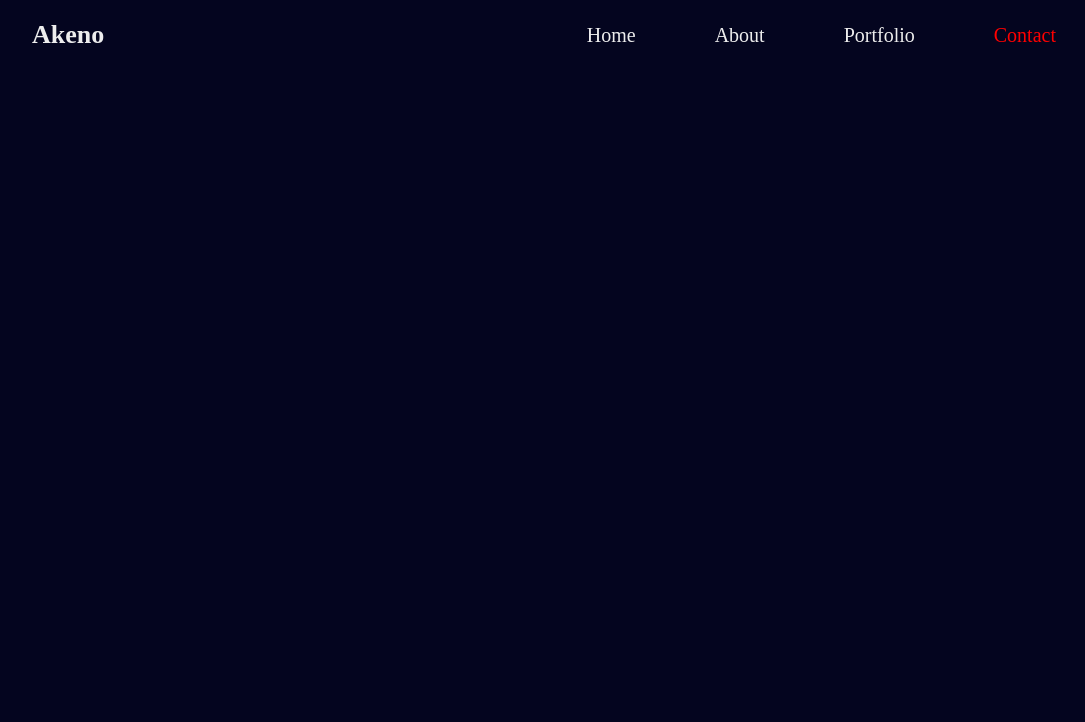
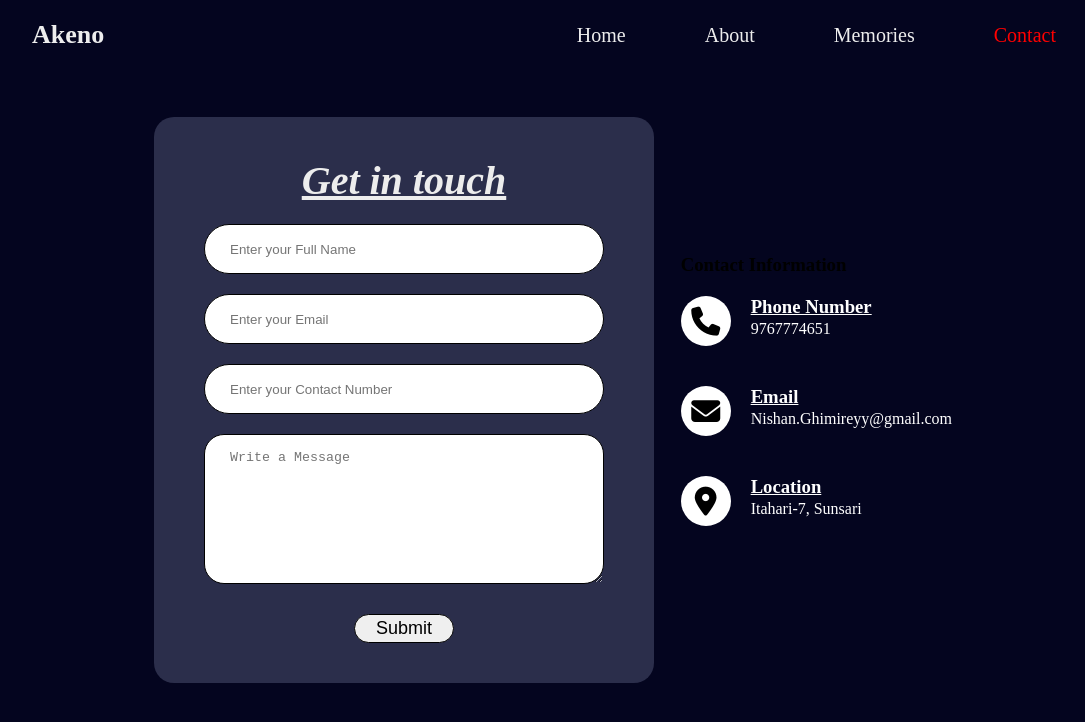
Before and after one commit to Nishan-Ghimirey/Personal-Portfolio-, a plain HTML site: page contact.html in a window 1280 px wide. Shown: the whole page, without its empty margins (96-1181 px from the left). Drawn offline with Linux system fonts and the light colour scheme.

Commit message:
About and Contact page frontend done

```diff
--- a/contact.html
+++ b/contact.html
@@ -1,10 +1,11 @@
 <!DOCTYPE html>
 <html lang="en">
     <head>
-        <title></title>
+        <title>Contact</title>
         <meta charset="UTF-8">
         <meta name="viewport" content="width=device-width, initial-scale=1">
         <link href="./style.css" rel="stylesheet">
+        <link rel="stylesheet" href="https://cdnjs.cloudflare.com/ajax/libs/font-awesome/6.6.0/css/all.min.css" integrity="sha512-Kc323vGBEqzTmouAECnVceyQqyqdsSiqLQISBL29aUW4U/M7pSPA/gEUZQqv1cwx4OnYxTxve5UMg5GT6L4JJg==" crossorigin="anonymous" referrerpolicy="no-referrer" />
     </head>
     <body>
 
@@ -15,10 +16,50 @@
             <div class="header-cont">
                 <a href="./index.html">Home</a>
                 <a href="./about.html">About</a>
-                <a href="./portfolio.html">Portfolio</a>
+                <a href="./.html">Memories</a>
                 <a href="" class="act">Contact</a>
             </div>
         </section>
 
+        <section class="contact-main">
+            <section class="contact">
+                <form class="contact-form">
+                    <h1 class="contactus">Get in touch</h1>
+                    <input type="text" name="Name" class="contactinp" placeholder="Enter your Full Name">
+                    <input type="email" name="inpEmail" class="contactinp" placeholder="Enter your Email">
+                    <input type="number" name="inpNumber" class="contactinp" placeholder="Enter your Contact Number">
+                    <textarea type="message" class="formsg"  placeholder="Write a Message"></textarea>
+                    <button type="submit" class="btnsmt">Submit</button>
+                </form>
+            </section>
+
+
+        <section class="contactinf">
+            <h1>Contact Information</h1>
+                <div class="icons">
+                    <div class="icon1"><i class="fa-solid fa-phone"></i></div>
+                        <div class="texts">
+                            <h1>Phone Number</h1>
+                            <p>9767774651</p>
+                    </div>
+                </div>
+
+                <div class="icons">
+                <div class="icon1"><i class="fa-solid fa-envelope"></i></div>
+                        <div class="texts">
+                            <h1>Email</h1>
+                            <p>Nishan.Ghimireyy@gmail.com</p>
+                </div>
+                    </div>
+
+                    <div class="icons">
+                    <div class="icon1"><i class="fa-solid fa-location-dot"></i></div>
+                            <div class="texts">
+                                <h1>Location</h1>
+                                <p>Itahari-7, Sunsari</p>
+                    </div>
+                </div>
+            </section>
+        </section>
     </body>
 </html>
--- a/style.css
+++ b/style.css
@@ -119,3 +119,121 @@ body {
     color: rgb(105, 105, 105);
     transition: .5s;
 }
+
+.contact-main {
+    display: flex;
+    justify-content: space-between;
+    align-items: center;
+    height: 100vh;
+}
+
+.contact-form {
+    padding: 40px 50px;
+    border-radius: 20px;
+    background-color: rgb(43, 46, 75);
+    justify-content: space-evenly;
+    margin-left: 250px;
+    align-items: center;
+    display: flex;
+    flex-direction: column;
+    align-items: center;
+    gap: 20px;
+}
+
+.contactinp {
+    width: 400px;
+    height: 50px;
+    border: 1px solid black;
+    outline: none;
+    padding-left: 25px;
+    font-weight: 500;
+    color: black;
+    border-radius: 50px;
+}
+
+.formsg {
+    height: 150px;
+    padding-top: 15px;
+    border-radius: 20px;
+    border: 1px solid black;
+    outline: none;
+    padding-left: 25px;
+    font-weight: 500;
+    color: black;
+    width: 400px;
+}
+
+.btnsmt {
+    height: 29px;
+    width: 100px;
+    font-size: 18px;
+    font-weight: 500;
+    margin-top: 10px;
+    border: 1px solid black;
+    border-radius: 20px;
+}
+
+.btnsmt:hover {
+    background-color: rgb(0, 255, 238);
+}
+
+.contactus {
+    color: #ededed;
+    font-size: 40px;
+    text-decoration: underline;
+    font-style: italic;
+}
+
+.icons {
+    display: flex;
+    position: relative;
+    padding: 20px 0;
+    color: white;
+}
+
+.icons .icon1 {
+    min-width: 50px;
+    height: 50px;
+    background-color: rgb(255, 255, 255);
+    color: rgb(0, 0, 0);
+    display: flex;
+    justify-content: center;
+    align-items: center;
+    border-radius: 50%;
+    font-size: 29px;
+}
+
+.texts {
+    display: flex;
+    margin-left: 20px;
+    font-size: 16px;
+    flex-direction: column;
+    font-weight: 300;
+    margin-right: 29vh;
+}
+
+.texts h1 {
+    font-weight: 700;
+    margin-bottom: 2px;
+    text-decoration: underline;
+}
+
+.aboutme {
+    color: #ededed;
+    display: flex;
+    text-justify: auto;
+    text-align: center;
+    margin: 29vh 20vh;
+    flex-direction: column;
+    font-size: 20px;
+    font-weight: 550;
+    gap: 10px;
+}
+
+.aboutme a {
+    color: rgb(120, 120, 255);
+}
+
+.aboutme a:hover {
+    color: cyan;
+}
```
Also changed, not shown: about.html (+17 -2 lines), index.html (+3 -3 lines), memories.html (renamed from portfolio.html, +1 -1 lines).
